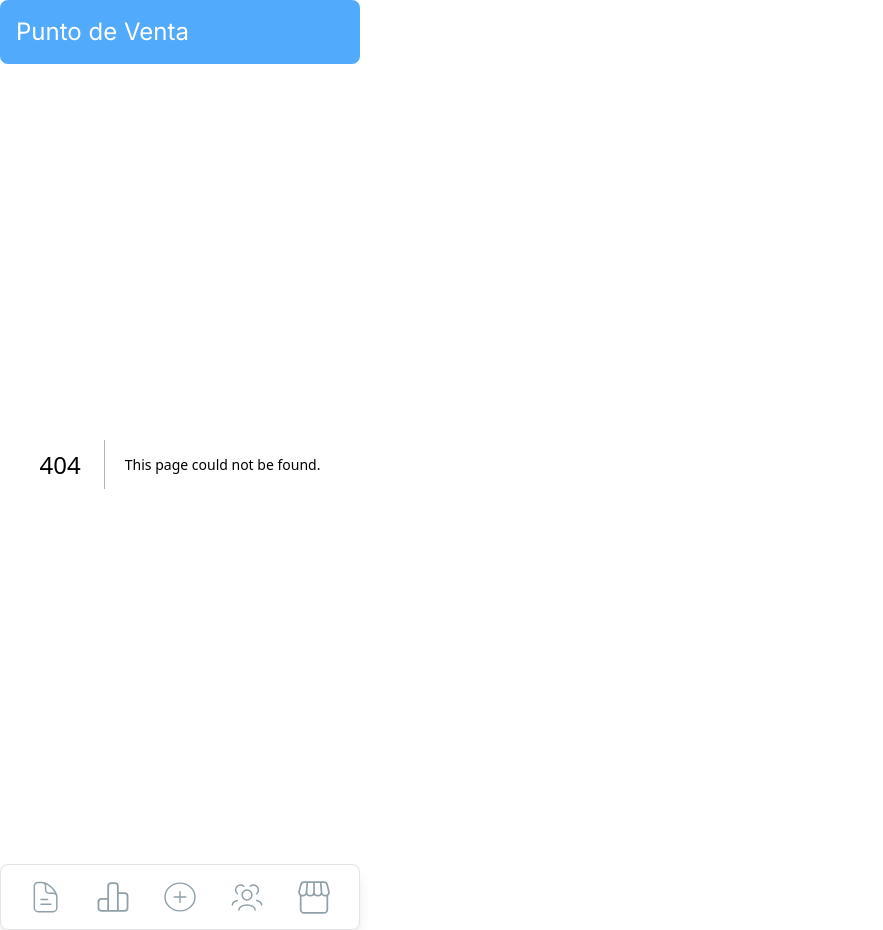
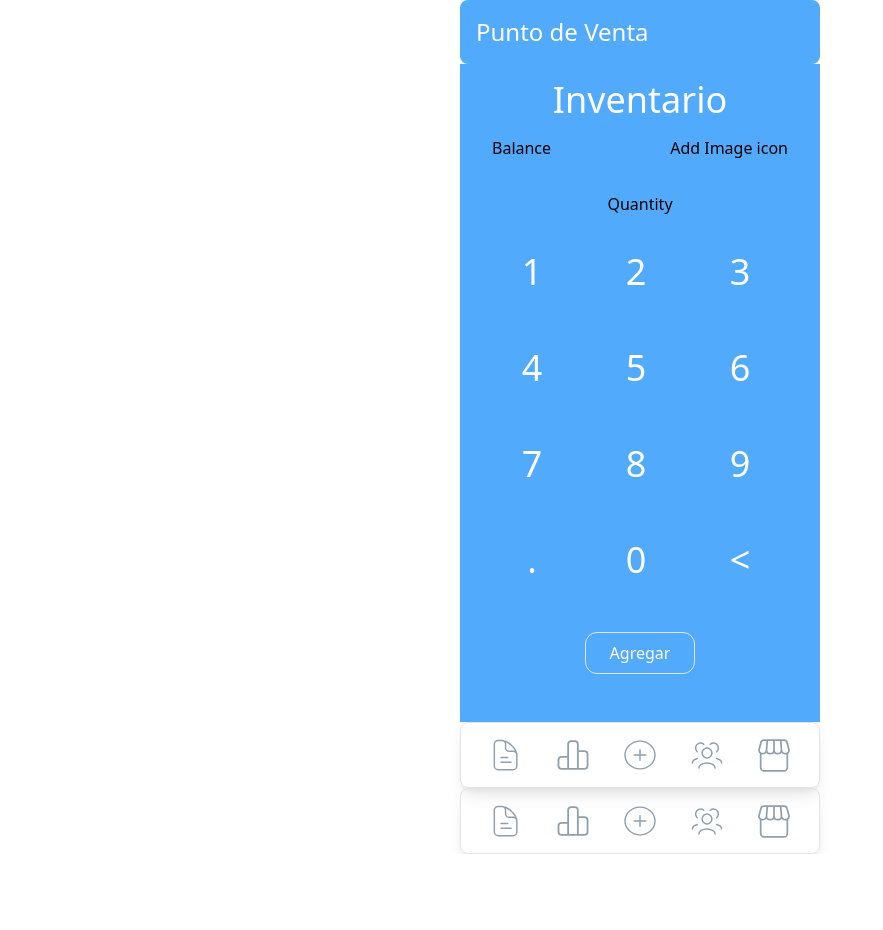
Before and after one commit to JosueZavalaProjects/business, a Next.js app: page /inventory in a window 1280 px wide. Before the commit this address had no page. Shown: the whole page, without its empty margins (0-883 px from the left). After the commit the page ends 854 px from the top, so only its background shows below. Built offline with nearby package versions, Linux system fonts and the light colour scheme.

Commit message:
Creating Inventory module

```diff
--- /dev/null
+++ b/app/inventory/layout.tsx
@@ -0,0 +1,22 @@
+import { Footer } from "@/components/Layouts/footer";
+
+export const metadata = {
+  title: "Next.js",
+  description: "Generated by Next.js",
+};
+
+export default function RootLayout({
+  children,
+}: {
+  children: React.ReactNode;
+}) {
+  return (
+    <html lang="en">
+      <body className="">
+        <div id="portal" />
+        {children}
+        <Footer />
+      </body>
+    </html>
+  );
+}
--- /dev/null
+++ b/app/inventory/page.tsx
@@ -0,0 +1,5 @@
+import { Inventory } from "@/components/modules/inventory";
+
+export default function InventoryPage() {
+  return <Inventory />;
+}
--- a/app/layout.tsx
+++ b/app/layout.tsx
@@ -2,8 +2,8 @@ import type { Metadata } from "next";
 import { Inter } from "next/font/google";
 
 import "./globals.css";
-import { Footer } from "../components/Layout/footer";
-import { Header } from "../components/Layout/header";
+import { Footer } from "../components/Layouts/footer";
+import { Header } from "../components/Layouts/header";
 
 const inter = Inter({ subsets: ["latin"] });
 
--- a/components/Layout/footer/index.tsx
+++ b/components/Layouts/footer/index.tsx
@@ -1,6 +1,7 @@
+import { FOOTER_ICONS } from "@/constants/common";
+
 import { ContainerCard } from "../../UI/container-card";
 import { FooterButton } from "./footer-button";
-import { FOOTER_ICONS } from "@/constants/common";
 
 export const Footer = () => {
   return (
--- /dev/null
+++ b/components/modules/inventory/index.tsx
@@ -0,0 +1,40 @@
+import { Button } from "@/components/UI/button";
+import Text from "@/components/UI/text";
+
+import { NumberButton } from "./numbers";
+
+export const Inventory = () => {
+  return (
+    <div className="grid gap-4 bg-main-blue p-4">
+      <div className="grid justify-items-center items-center">
+        <Text color="white" size="4xl" as="h1">
+          Inventario
+        </Text>
+      </div>
+      <div className="flex justify-between px-4">
+        <div>Balance</div>
+        <div>Add Image icon</div>
+      </div>
+      <div className="grid gap-4 justify-items-center items-cener py-4">
+        <div>Quantity</div>
+        <div className="grid grid-cols-3 w-full gap-4 px-4">
+          <NumberButton number={1} />
+          <NumberButton number={2} />
+          <NumberButton number={3} />
+          <NumberButton number={4} />
+          <NumberButton number={5} />
+          <NumberButton number={6} />
+          <NumberButton number={7} />
+          <NumberButton number={8} />
+          <NumberButton number={9} />
+          <NumberButton number={"."} />
+          <NumberButton number={0} />
+          <NumberButton number={"<"} />
+        </div>
+        <div className="grid gap-4 justify-items-center items-cener py-4">
+          <Button>Agregar</Button>
+        </div>
+      </div>
+    </div>
+  );
+};
--- /dev/null
+++ b/components/modules/inventory/numbers/index.tsx
@@ -0,0 +1,11 @@
+import Text from "@/components/UI/text";
+
+export const NumberButton = ({ number }: { number: number | string }) => {
+  return (
+    <div className="grid justify-items-center items-cener w-20 h-20 cursor-pointer ">
+      <Text color="white" size="4xl" className="flex text-center items-center">
+        {number}
+      </Text>
+    </div>
+  );
+};
--- a/constants/common.ts
+++ b/constants/common.ts
@@ -9,7 +9,7 @@ import {
 export const FOOTER_ICONS = [
   { src: FileIcon, alt: "File Icon", link: "/sales-point" },
   { src: ChartIcon, alt: "Chart Icon" },
-  { src: PlusCircleIcon, alt: "Plus Icon" },
+  { src: PlusCircleIcon, alt: "Plus Icon", link: "/inventory" },
   { src: UsersGroupIcon, alt: "User Group Icon" },
   { src: StoreIcon, alt: "Store Icon" },
 ];
```
Also changed, not shown: components/Layouts/footer/footer-button.tsx (renamed from components/Layout/footer/footer-button.tsx), components/Layouts/header.tsx (renamed from components/Layout/header.tsx).
